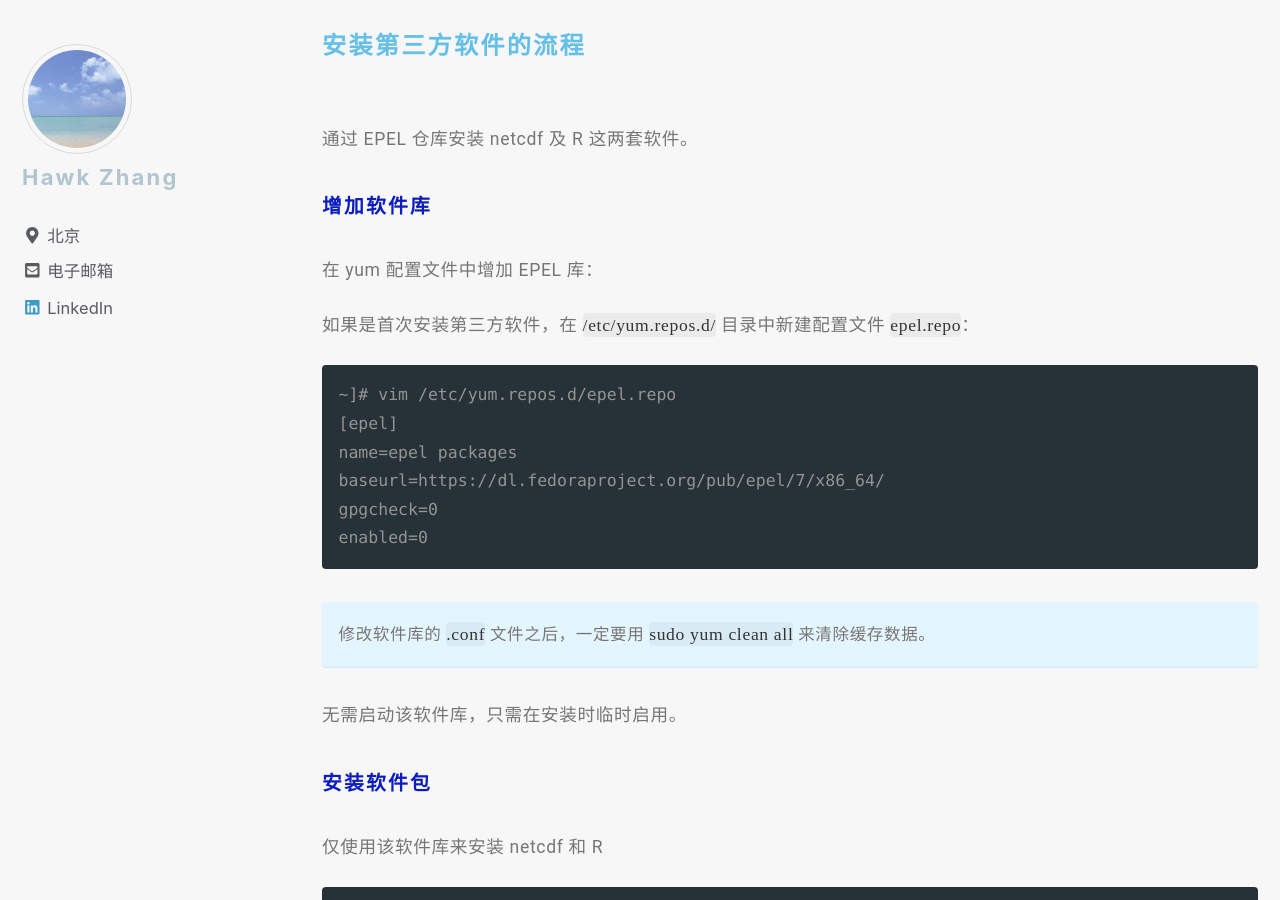
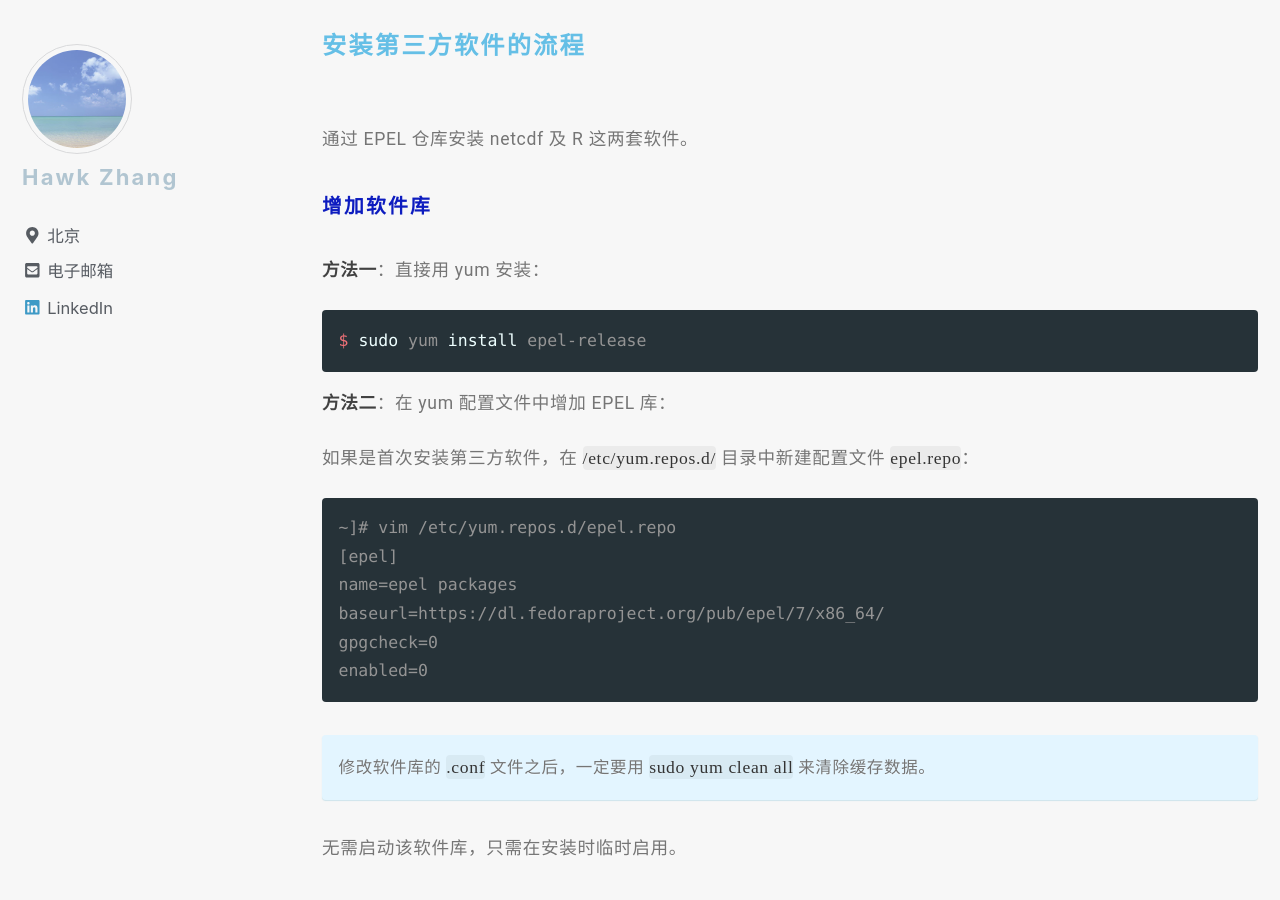
Before and after one commit to narru888/linotes_note, a Jekyll site: the page built from _posts/linux/basic/2015-01-18-rpm.md, in a window 1280 px wide and 900 px high, scrolled down 30329 px. Built offline with Jekyll 4.4.1, drawn with Linux system fonts in a browser that asks for light colours; nearby versions of some CDN libraries; a script that is not in the unit is left out.

Commit message:
update on 2018-09-29 09:20:01 CST

````diff
--- a/_posts/linux/basic/2015-01-18-rpm.md
+++ b/_posts/linux/basic/2015-01-18-rpm.md
@@ -938,7 +938,13 @@ EPEL，Extra Packages for Enterprise Linux, 是 Fedora 基金会开发的一个
 
 ##### 增加软件库
 
-在 yum 配置文件中增加 EPEL 库：
+**方法一**：直接用 yum 安装：
+
+```bash
+$ sudo yum install epel-release
+```
+
+**方法二**：在 yum 配置文件中增加 EPEL 库：
 
 如果是首次安装第三方软件，在 `/etc/yum.repos.d/` 目录中新建配置文件 `epel.repo`：
 
````
